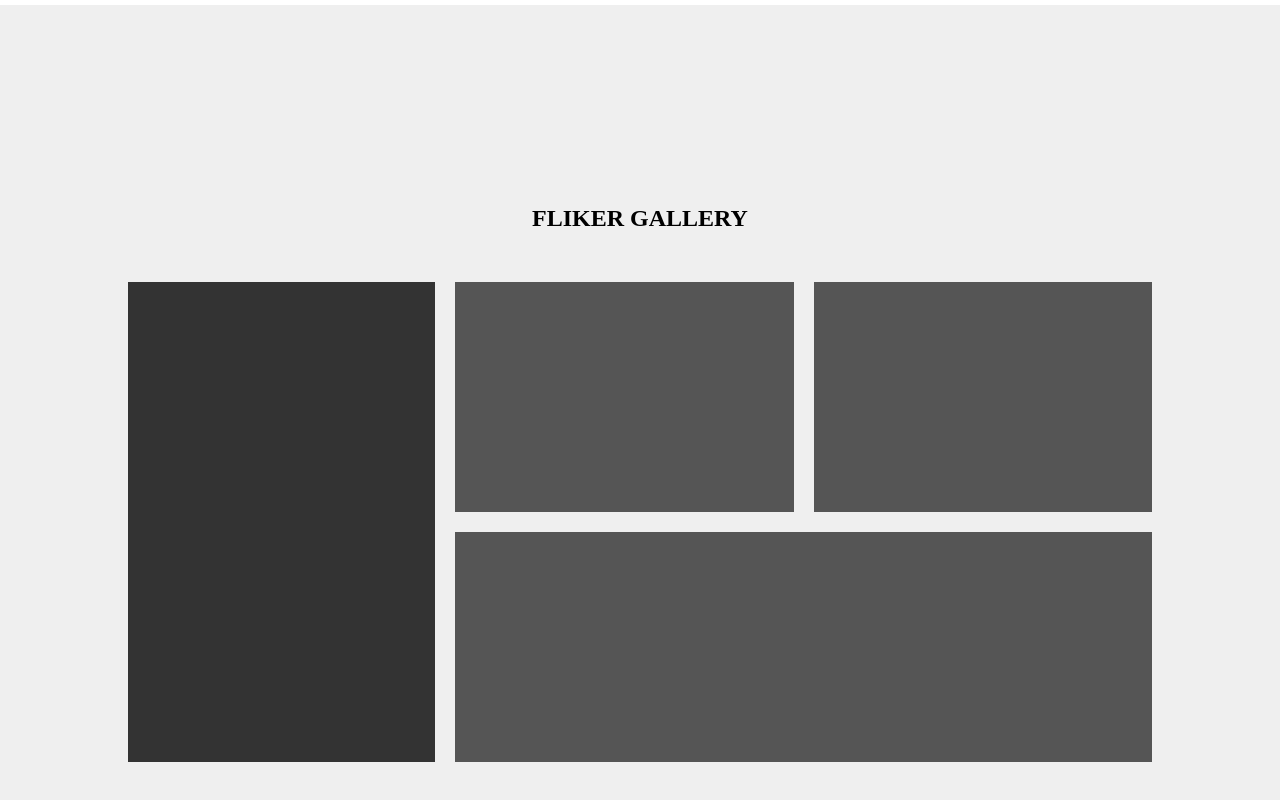
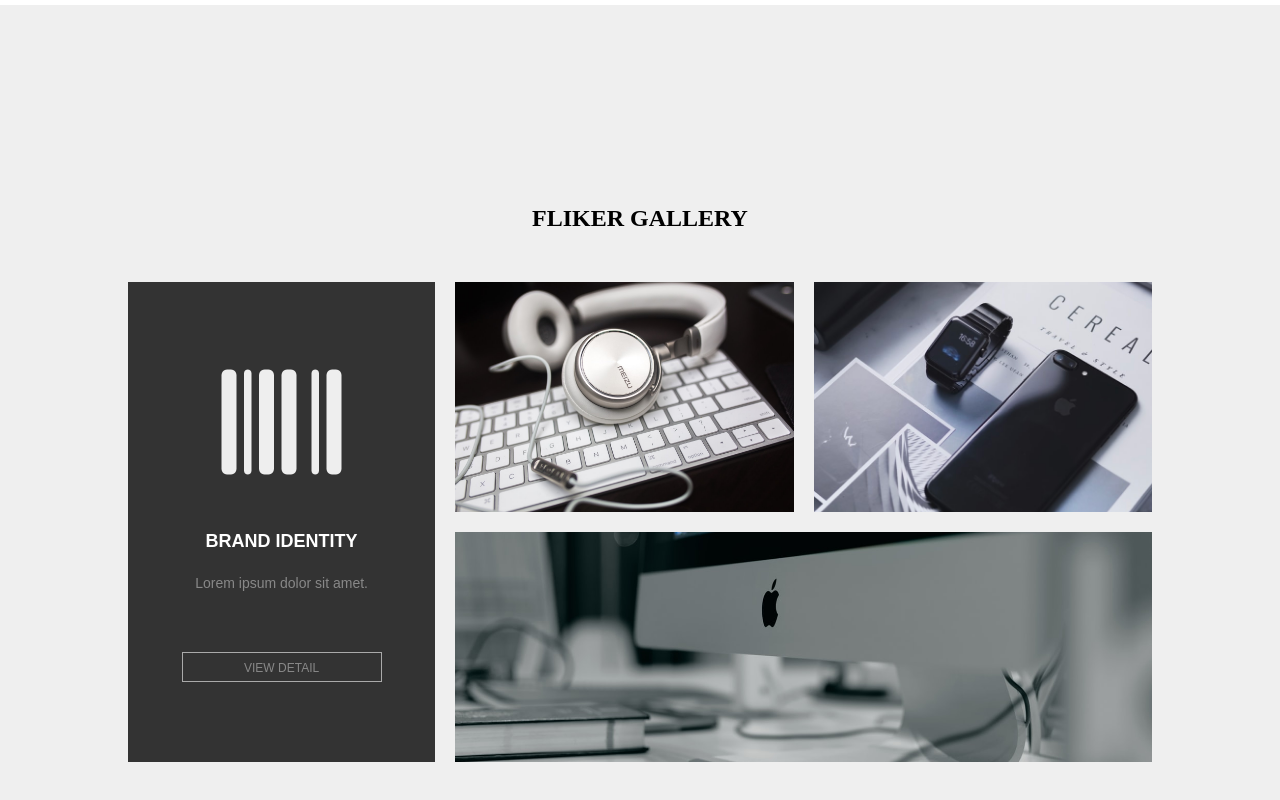
Before and after one commit to Du0Du0/html-pf, a plain HTML site: page index.html in a window 1280 px wide. Shown: the part 1443-2243 px from the top of the page. Drawn offline with Linux system fonts and the light colour scheme.

Commit message:
pics 컨텐츠 영역 추가

```diff
--- a/index.html
+++ b/index.html
@@ -81,11 +81,20 @@
   <section id="pics">
     <h1>FLIKER GALLERY</h1>
     <div class="wrap">
-      <div class="left"></div>
+      <div class="left">
+        <i class="fa-solid fa-barcode"></i>
+        <h2>BRAND IDENTITY</h2>
+        <p>Lorem ipsum dolor sit amet.</p>
+        <a href="#">VIEW DETAIL</a>
+      </div>
+
       <div class="right">
-        <article></article>
-        <article></article>
-        <article></article>
+        <!-- 중요한(정보를 제공) 이미지는 이미지태그
+            아니면 background 태그
+            돔 연결 데이터 연결할떄는 이미지 태그가 좋음-->
+        <article><img src="img/brand1.jpg" alt="brand"></article>
+        <article><img src="img/brand2.jpg" alt="brand"></article>
+        <article><img src="img/brand3.jpg" alt="brand"></article>
       </div>
     </div>
   </section>
--- a/scss/main/_pics.scss
+++ b/scss/main/_pics.scss
@@ -18,6 +18,38 @@
 			width: 30%;
 			height: 100%;
 			background: #333;
+			display: flex;
+			flex-wrap: wrap;
+			justify-content: center;
+			align-content: center;
+			gap: 20px;
+
+			> * {
+				width: 100%;
+				text-align: center;
+			}
+			i {
+				font-size: 120px;
+				color: #eee;
+				margin-bottom: 30px;
+			}
+			h2 {
+				font: bold 18px/1 'arial';
+				color: #fff;
+				margin-bottom: 5px;
+			}
+			p {
+				font: 14px/1.2 'arial';
+				color: #888;
+				margin-bottom: 40px;
+			}
+			a {
+				width: 200px;
+				height: 30px;
+				border: 1px solid #aaa;
+				font: 12px/30px 'arial';
+				color: #888;
+			}
 		}
 
 		.right {
@@ -28,6 +60,12 @@
 			align-content: space-between;
 			justify-content: space-between;
 			gap: 20px;
+
+			article > img {
+				width: 100%;
+				height: 100%;
+				object-fit: cover;
+			}
 
 			article:nth-of-type(1) {
 				width: calc(50% - 10px);
```
Also changed, not shown: css/style.css, 1 other file.
